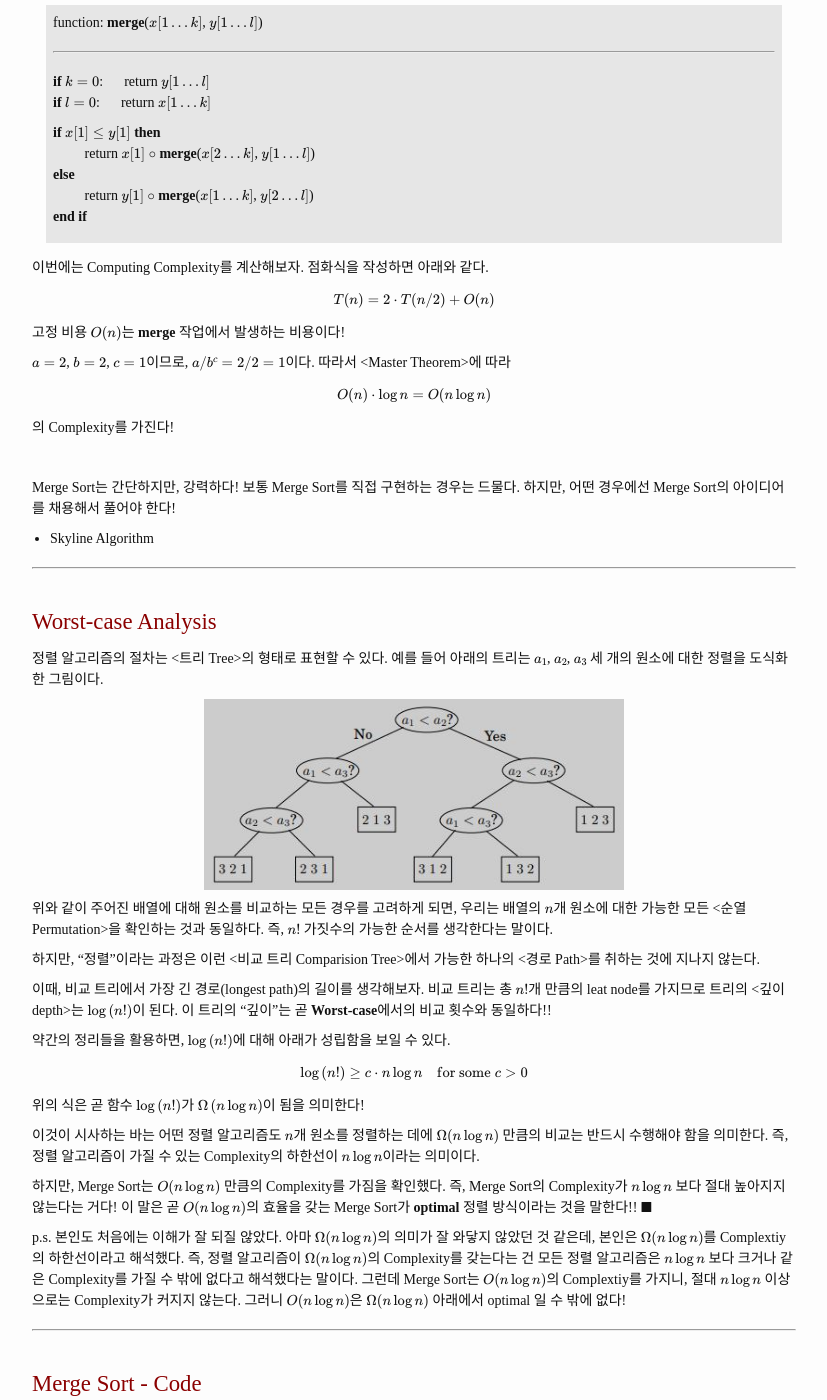
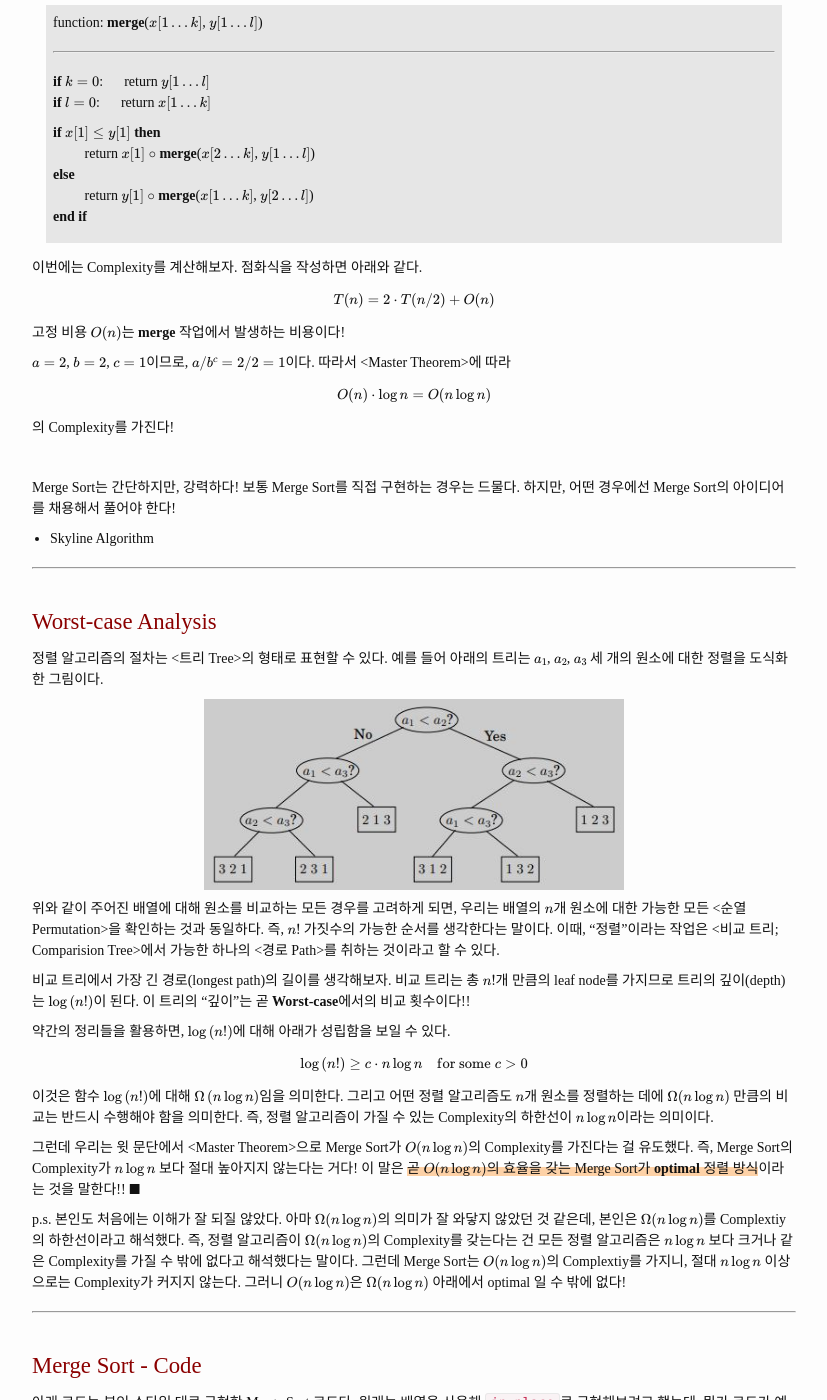
Before and after one commit to BlueHorn07/computer_science, a Jekyll site: the page built from _posts/algorithm/2021-02-27-merge-sort.md, in a window 1280 px wide and 1400 px high, scrolled down 1149 px. Shown: the whole window, without its empty margins (226-1053 px from the left). Built offline with Jekyll 4.4.1, drawn with Linux system fonts in a browser that asks for light colours; nearby versions of some CDN libraries; some web fonts are replaced; some of the changed text lies outside the part shown.

Commit message:
update post

```diff
--- a/_posts/algorithm/2021-02-27-merge-sort.md
+++ b/_posts/algorithm/2021-02-27-merge-sort.md
@@ -18,7 +18,7 @@ tags: ["Algorithm"]
 
 ## Merge Sort
 
-\<정렬\>은 CSE의 가장 근원이 되는 작업이다. \<병합 정렬 Merge Sort\>는 \<퀵 정렬 Quick Sort\>와 함께 인류 역사에서 최고의 알고리즘이라고 생각한다! 👍
+\<정렬\>은 알고리즘의 가장 근원이 되는 작업이다. \<병합 정렬; Merge Sort\>은 \<퀵 정렬; Quick Sort\>과 함께 인류 역사에서 최고의 알고리즘이라고 생각한다! 👍
 
 Merge Sort는 \<분할 정복\>을 정말 충실히 수행하는 알고리즘이다.
 
@@ -65,7 +65,7 @@ function: **merge**($x[1...k]$, $y[1...l]$)
 
 </div>
 
-이번에는 Computing Complexity를 계산해보자. 점화식을 작성하면 아래와 같다.
+이번에는 Complexity를 계산해보자. 점화식을 작성하면 아래와 같다.
 
 $$
 T(n) = 2 \cdot T(n/2) + O(n)
@@ -97,11 +97,9 @@ Merge Sort는 간단하지만, 강력하다! 보통 Merge Sort를 직접 구현
   <img src="{{ "/images/algorithm/merge-sort-2.jpg" | relative_url }}" width="420px">
 </div>
 
-위와 같이 주어진 배열에 대해 원소를 비교하는 모든 경우를 고려하게 되면, 우리는 배열의 $n$개 원소에 대한 가능한 모든 \<순열 Permutation\>을 확인하는 것과 동일하다. 즉, $n!$ 가짓수의 가능한 순서를 생각한다는 말이다.
+위와 같이 주어진 배열에 대해 원소를 비교하는 모든 경우를 고려하게 되면, 우리는 배열의 $n$개 원소에 대한 가능한 모든 \<순열 Permutation\>을 확인하는 것과 동일하다. 즉, $n!$ 가짓수의 가능한 순서를 생각한다는 말이다. 이때, "정렬"이라는 작업은 \<비교 트리; Comparision Tree\>에서 가능한 하나의 \<경로 Path\>를 취하는 것이라고 할 수 있다.
 
-하지만, "정렬"이라는 과정은 이런 \<비교 트리 Comparision Tree\>에서 가능한 하나의 \<경로 Path\>를 취하는 것에 지나지 않는다.
-
-이때, 비교 트리에서 가장 긴 경로(longest path)의 길이를 생각해보자. 비교 트리는 총 $n!$개 만큼의 leat node를 가지므로 트리의 \<깊이 depth\>는 $\log {(n!)}$이 된다. 이 트리의 "깊이"는 곧 **Worst-case**에서의 비교 횟수와 동일하다!!
+비교 트리에서 가장 긴 경로(longest path)의 길이를 생각해보자. 비교 트리는 총 $n!$개 만큼의 leaf node를 가지므로 트리의 깊이(depth)는 $\log {(n!)}$이 된다. 이 트리의 "깊이"는 곧 **Worst-case**에서의 비교 횟수이다!!
 
 약간의 정리들을 활용하면, $\log {(n!)}$에 대해 아래가 성립함을 보일 수 있다.
 
@@ -109,11 +107,9 @@ $$
 \log {(n!)} \ge c \cdot n \log n \quad \textrm{for some} \; c > 0
 $$
 
-위의 식은 곧 함수 $\log {(n!)}$가 $\Omega \left( n \log {n} \right)$이 됨을 의미한다!
+이것은 함수 $\log {(n!)}$에 대해 $\Omega \left( n \log {n} \right)$임을 의미한다. 그리고 어떤 정렬 알고리즘도 $n$개 원소를 정렬하는 데에 $\Omega (n \log {n})$ 만큼의 비교는 반드시 수행해야 함을 의미한다. 즉, 정렬 알고리즘이 가질 수 있는 Complexity의 하한선이 $n \log {n}$이라는 의미이다.
 
-이것이 시사하는 바는 어떤 정렬 알고리즘도 $n$개 원소를 정렬하는 데에 $\Omega (n \log {n})$ 만큼의 비교는 반드시 수행해야 함을 의미한다. 즉, 정렬 알고리즘이 가질 수 있는 Complexity의 하한선이 $n \log {n}$이라는 의미이다.
-
-하지만, Merge Sort는 $O(n \log {n})$ 만큼의 Complexity를 가짐을 확인했다. 즉, Merge Sort의 Complexity가 $n \log {n}$ 보다 절대 높아지지 않는다는 거다! 이 말은 곧 $O(n \log {n})$의 효율을 갖는 Merge Sort가 **optimal** 정렬 방식이라는 것을 말한다!! $\blacksquare$
+그런데 우리는 윗 문단에서 \<Master Theorem\>으로 Merge Sort가 $O(n \log {n})$의 Complexity를 가진다는 걸 유도했다. 즉, Merge Sort의 Complexity가 $n \log {n}$ 보다 절대 높아지지 않는다는 거다! 이 말은 <span class="half_HL">곧 $O(n \log {n})$의 효율을 갖는 Merge Sort가 **optimal** 정렬 방식</span>이라는 것을 말한다!! $\blacksquare$
 
 p.s. 본인도 처음에는 이해가 잘 되질 않았다. 아마 $\Omega (n \log {n})$의 의미가 잘 와닿지 않았던 것 같은데, 본인은 $\Omega (n \log {n})$를 Complextiy의 하한선이라고 해석했다. 즉, 정렬 알고리즘이 $\Omega (n \log {n})$의 Complexity를 갖는다는 건 모든 정렬 알고리즘은 $n \log {n}$ 보다 크거나 같은 Complexity를 가질 수 밖에 없다고 해석했다는 말이다. 그런데 Merge Sort는 $O(n \log {n})$의 Complextiy를 가지니, 절대 $n \log {n}$ 이상으로는 Complexity가 커지지 않는다. 그러니 $O(n \log {n)}$은 $\Omega(n \log {n)}$ 아래에서 optimal 일 수 밖에 없다!
 
```
